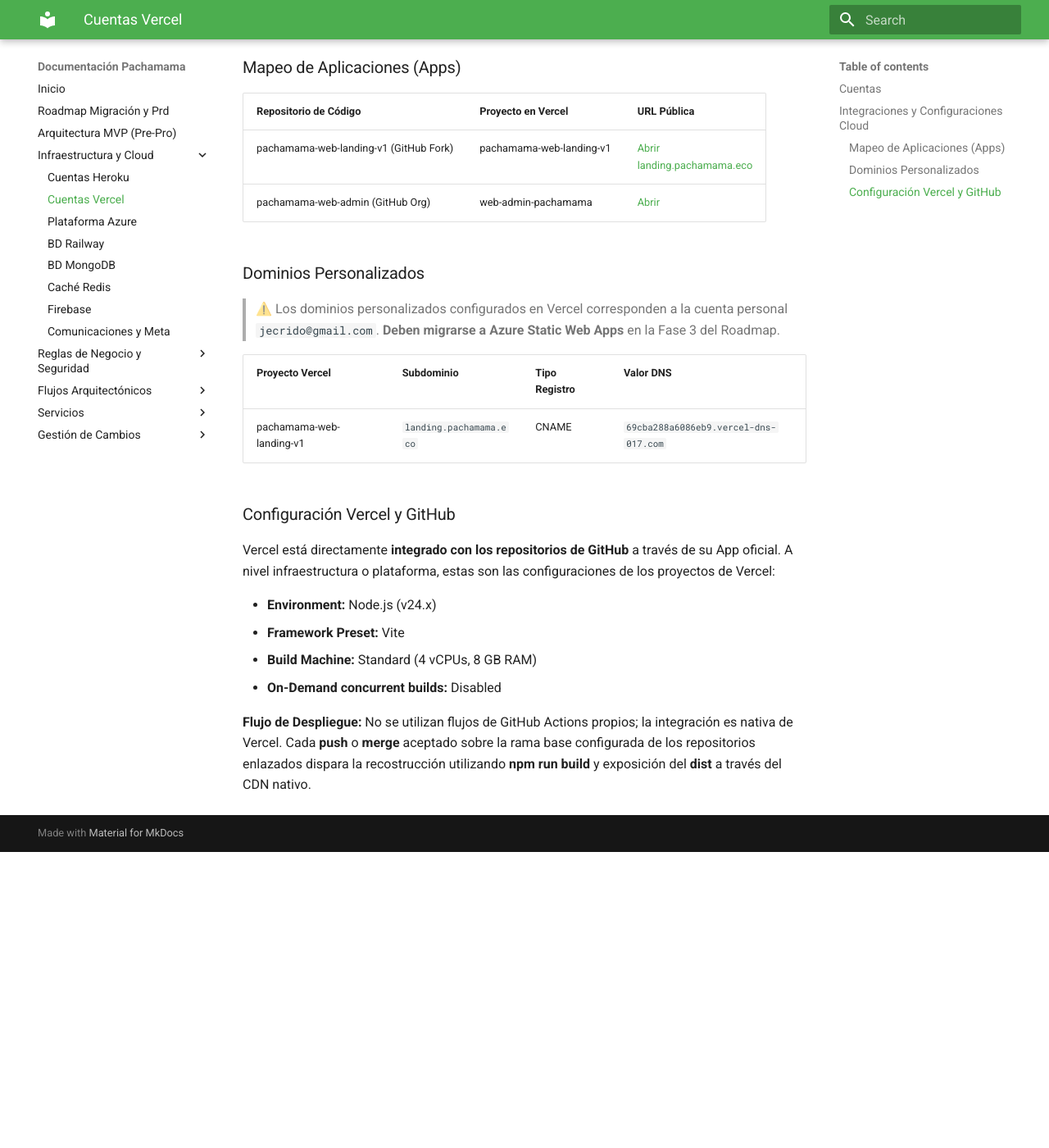
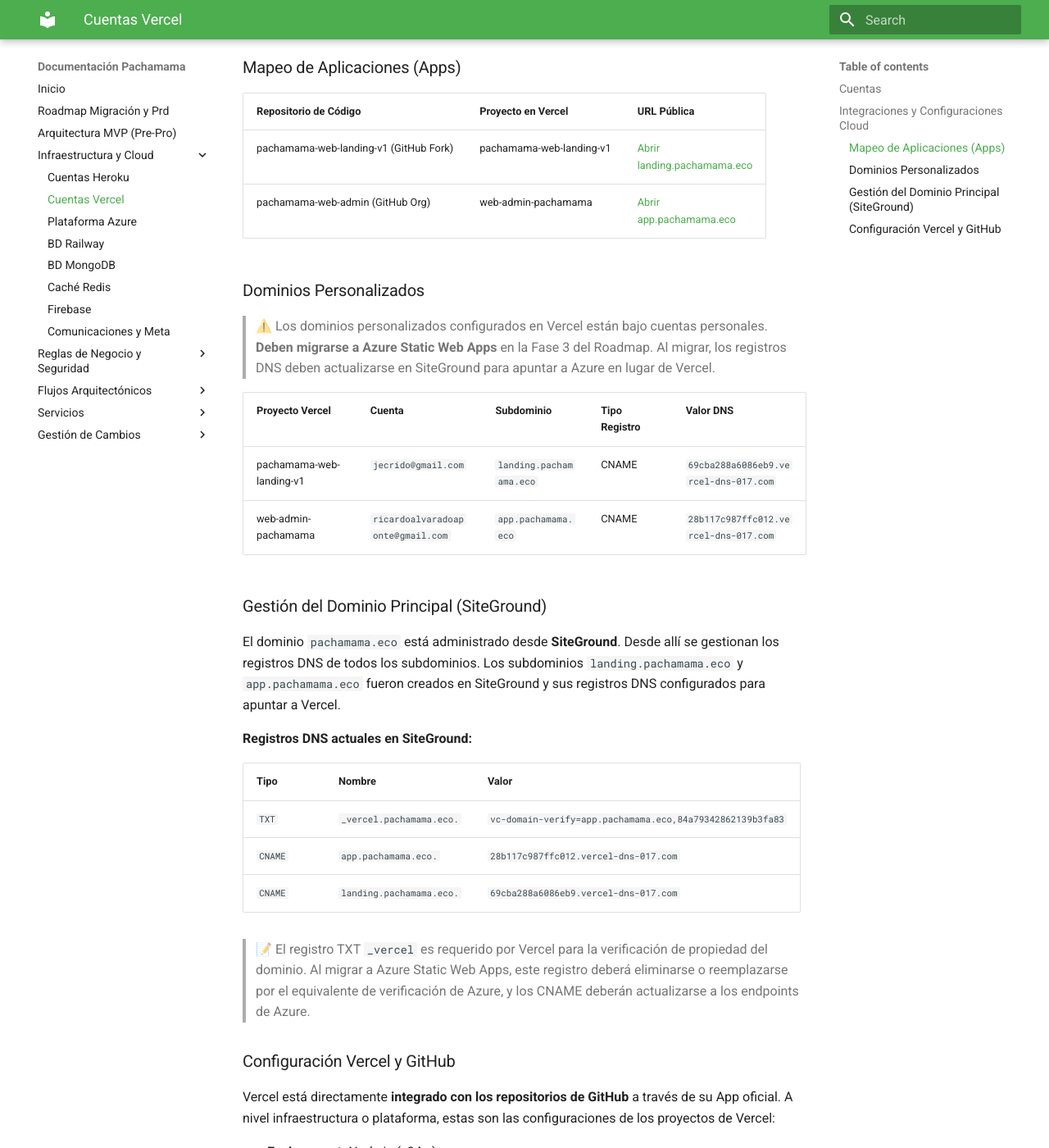
Before and after one commit to pachamamadev-pe/pachamama-docs, an MkDocs documentation site: the page built from docs/infrastructure/vercel.md, in a window 1280 px wide and 1400 px high, scrolled down 566 px. Shown: the whole window at 82% size. Built offline with MkDocs 1.6.1 and Material for MkDocs 9.7.7, drawn with Linux system fonts in a browser that asks for light colours; before the commit the page ends 1605 px from its top, so only the background shows below that.

Commit message:
vercel dns siteground

```diff
--- a/docs/infrastructure/vercel.md
+++ b/docs/infrastructure/vercel.md
@@ -18,15 +18,30 @@
 | Repositorio de Código | Proyecto en Vercel | URL Pública |
 |---|---|---|
 | pachamama-web-landing-v1 (GitHub Fork) | pachamama-web-landing-v1 | [Abrir](https://pachamama-web-landing-v1.vercel.app/) <br> [landing.pachamama.eco](https://landing.pachamama.eco) |
-| pachamama-web-admin (GitHub Org) | web-admin-pachamama | [Abrir](https://web-admin-pachamama.vercel.app/) |
+| pachamama-web-admin (GitHub Org) | web-admin-pachamama | [Abrir](https://web-admin-pachamama.vercel.app/) <br> [app.pachamama.eco](https://app.pachamama.eco) |
 
 ### Dominios Personalizados
 
-> ⚠️ Los dominios personalizados configurados en Vercel corresponden a la cuenta personal `jecrido@gmail.com`. **Deben migrarse a Azure Static Web Apps** en la Fase 3 del Roadmap.
+> ⚠️ Los dominios personalizados configurados en Vercel están bajo cuentas personales. **Deben migrarse a Azure Static Web Apps** en la Fase 3 del Roadmap. Al migrar, los registros DNS deben actualizarse en SiteGround para apuntar a Azure en lugar de Vercel.
 
-| Proyecto Vercel | Subdominio | Tipo Registro | Valor DNS |
-|---|---|---|---|
-| pachamama-web-landing-v1 | `landing.pachamama.eco` | CNAME | `69cba288a6086eb9.vercel-dns-017.com` |
+| Proyecto Vercel | Cuenta | Subdominio | Tipo Registro | Valor DNS |
+|---|---|---|---|---|
+| pachamama-web-landing-v1 | `jecrido@gmail.com` | `landing.pachamama.eco` | CNAME | `69cba288a6086eb9.vercel-dns-017.com` |
+| web-admin-pachamama | `ricardoalvaradoaponte@gmail.com` | `app.pachamama.eco` | CNAME | `28b117c987ffc012.vercel-dns-017.com` |
+
+### Gestión del Dominio Principal (SiteGround)
+
+El dominio `pachamama.eco` está administrado desde **SiteGround**. Desde allí se gestionan los registros DNS de todos los subdominios. Los subdominios `landing.pachamama.eco` y `app.pachamama.eco` fueron creados en SiteGround y sus registros DNS configurados para apuntar a Vercel.
+
+**Registros DNS actuales en SiteGround:**
+
+| Tipo | Nombre | Valor |
+|---|---|---|
+| `TXT` | `_vercel.pachamama.eco.` | `vc-domain-verify=app.pachamama.eco,84a79342862139b3fa83` |
+| `CNAME` | `app.pachamama.eco.` | `28b117c987ffc012.vercel-dns-017.com` |
+| `CNAME` | `landing.pachamama.eco.` | `69cba288a6086eb9.vercel-dns-017.com` |
+
+> 📝 El registro TXT `_vercel` es requerido por Vercel para la verificación de propiedad del dominio. Al migrar a Azure Static Web Apps, este registro deberá eliminarse o reemplazarse por el equivalente de verificación de Azure, y los CNAME deberán actualizarse a los endpoints de Azure.
 
 ### Configuración Vercel y GitHub
 
```
Also changed, not shown: docs/MVP-ARCHITECTURE.md (+1 -1 lines), docs/infrastructure/azure.md (+8 -0 lines), docs/services/pachamama-func-sas-node/README.md (+10 -0 lines), docs/services/pachamama-web-admin/README.md (+9 -0 lines).
